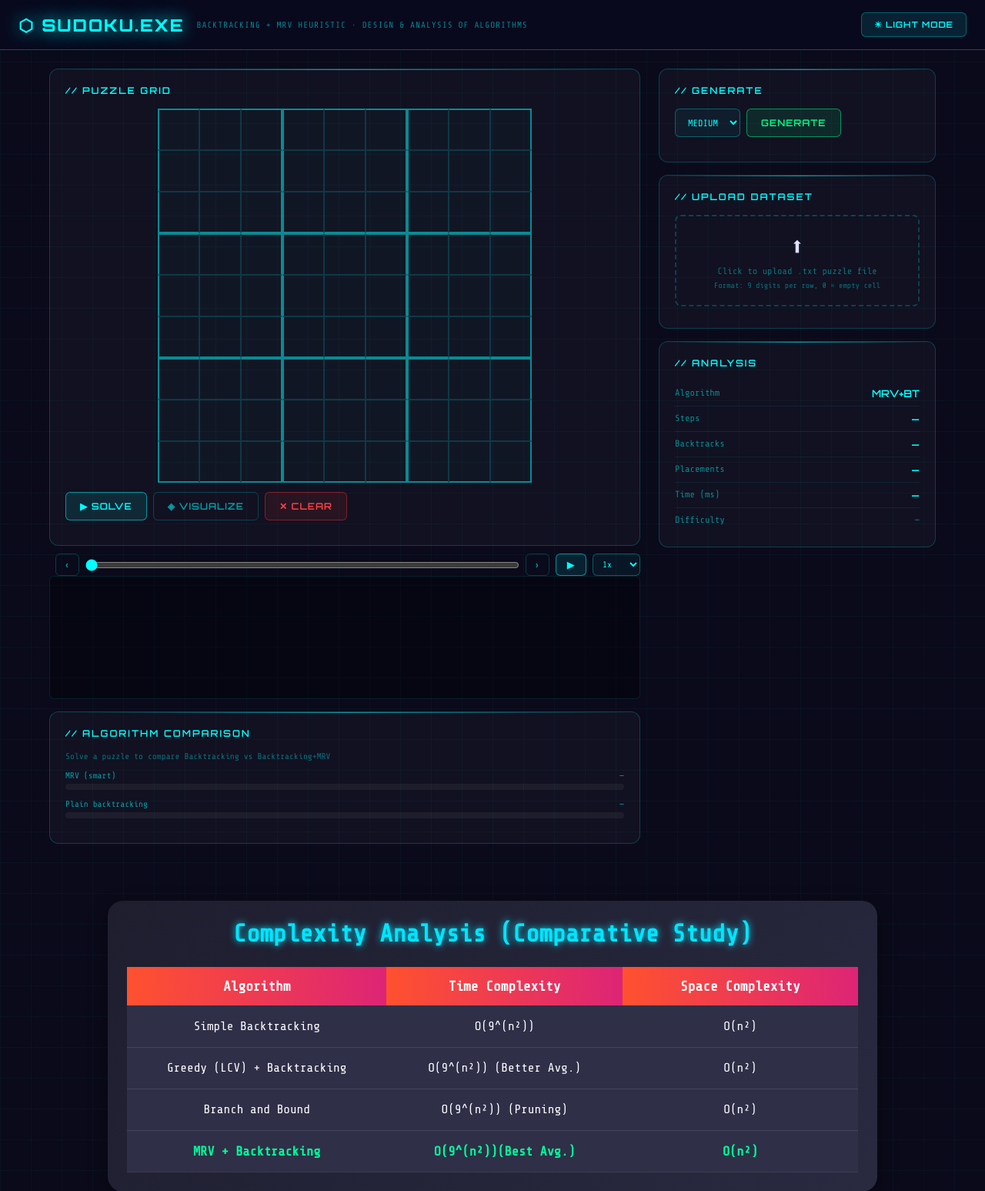
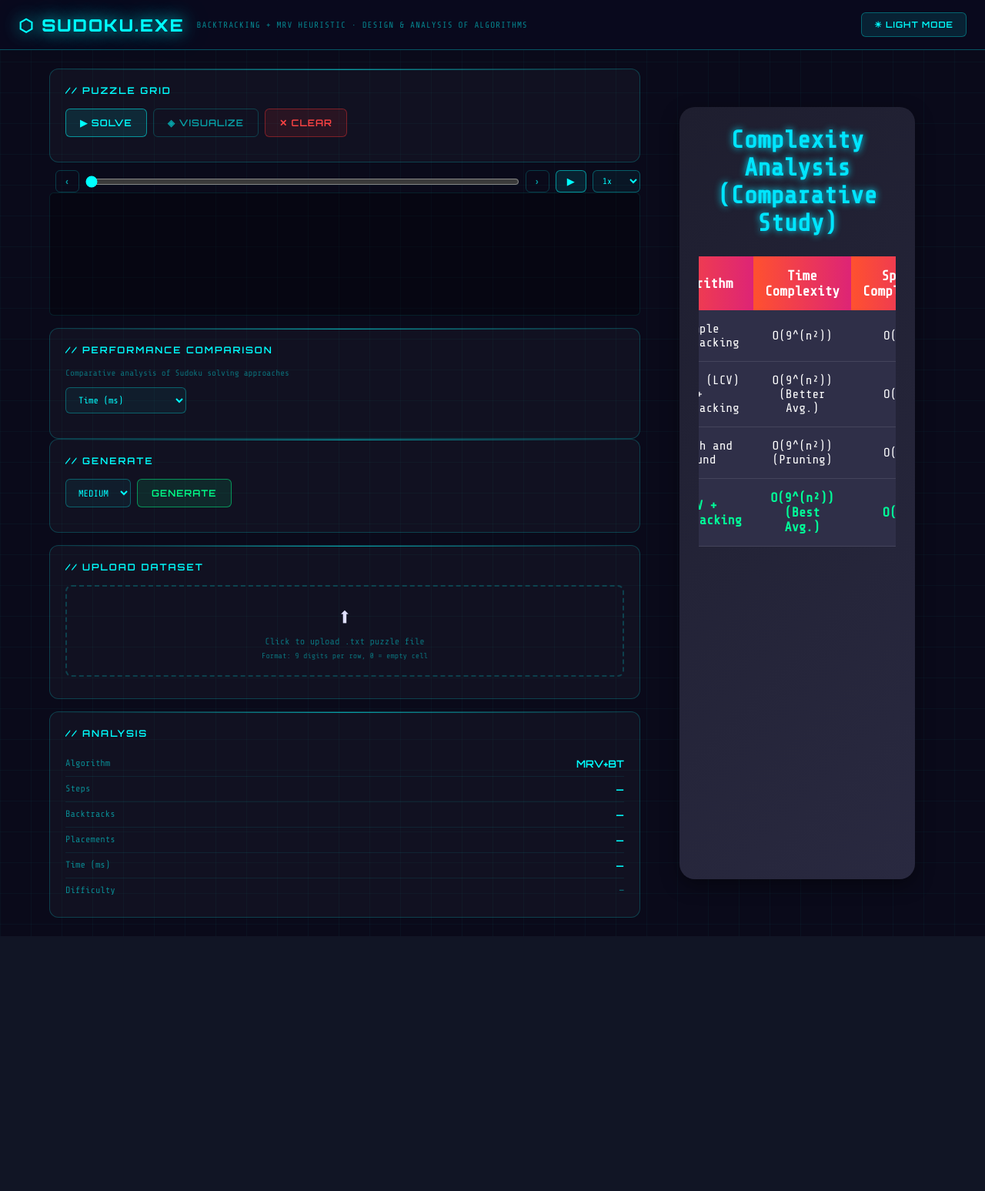
Before and after one commit to SinchanAFK/sudoku-app, a Flask app: page / in a window 1280 px wide. Shown: the top 1547 px of the page at 77% size. After the commit the page ends 1192 px from the top, so only its background shows below. Run offline with Flask 3, Linux system fonts and the light colour scheme.

Commit message:
Add interactive algorithm performance comparison

```diff
--- a/templates/index.html
+++ b/templates/index.html
@@ -299,7 +299,15 @@
     .compare-bar { height: 100%; border-radius: 4px; transition: width 1s ease; width: 0%; }
     .bar-mrv  { background: linear-gradient(90deg, #00ffff, #00ff88); box-shadow: 0 0 8px rgba(0,255,255,0.6); }
     .bar-plain{ background: linear-gradient(90deg, #ff4444, #ff8800); box-shadow: 0 0 8px rgba(255,100,0,0.6); }
+    .bar-bnb {
+  background: linear-gradient(90deg, #ffcc00, #ff8800);
+  box-shadow: 0 0 8px rgba(255,180,0,0.6);
+}
 
+    .bar-greedy {
+     background: linear-gradient(90deg, #a855f7, #ec4899);
+     box-shadow: 0 0 8px rgba(200,80,255,0.6);
+}
     /* Upload */
     .upload-zone {
       border: 2px dashed rgba(0,255,255,0.2);
@@ -578,20 +586,26 @@
       </div>
    <div id="viz-log"></div>
     <!-- Algorithm Comparison -->
-    <div class="card" style="margin-top:16px">
-      <h2>// Algorithm Comparison</h2>
-      <p style="font-size:11px;color:rgba(0,255,255,0.4);margin-bottom:12px">Solve a puzzle to compare Backtracking vs Backtracking+MRV</p>
-      <div class="compare-bar-wrap">
-        <div class="compare-label"><span>MRV (smart)</span><span id="mrv-count">—</span></div>
-        <div class="compare-bar-bg"><div class="compare-bar bar-mrv" id="bar-mrv"></div></div>
-      </div>
-      <div class="compare-bar-wrap" style="margin-top:12px">
-        <div class="compare-label"><span>Plain backtracking</span><span id="plain-count">—</span></div>
-        <div class="compare-bar-bg"><div class="compare-bar bar-plain" id="bar-plain"></div></div>
-      </div>
-      <p id="compare-verdict" style="font-size:11px;color:rgba(0,255,255,0.4);margin-top:12px"></p>
-    </div>
+   <!-- Algorithm Comparison -->
+<div class="card" style="margin-top:16px">
+  <h2>// Performance Comparison</h2>
+
+  <p style="font-size:11px;color:rgba(0,255,255,0.4);margin-bottom:12px">
+    Comparative analysis of Sudoku solving approaches
+  </p>
+
+  <div style="margin-bottom:12px">
+    <select id="compare-metric" onchange="renderAlgorithmComparison()">
+      <option value="time">Time (ms)</option>
+      <option value="calls">Recursive Calls</option>
+      <option value="memory">Memory Usage (KB)</option>
+    </select>
   </div>
+
+  <div id="algorithm-bars"></div>
+
+  <p id="compare-verdict" style="font-size:11px;color:rgba(0,255,255,0.4);margin-top:12px"></p>
+</div>
 
   <!-- RIGHT -->
   <div>
@@ -768,29 +782,71 @@ function analyzeDifficulty(backtracks, steps) {
 
 // ── Algorithm Comparison ──
 async function updateComparison(board, mrvSteps) {
-  const res = await fetch('/compare', {
-    method: 'POST', headers: {'Content-Type':'application/json'},
-    body: JSON.stringify({board})
-  });
-  const data = await res.json();
-  if (data.error) return;
+  const algorithmData = [
+  {
+    name: "MRV + Backtracking",
+    time: 8,
+    calls: 820,
+    memory: 42,
+    rank: "Best",
+    className: "bar-mrv"
+  },
+  {
+    name: "Branch and Bound",
+    time: 15,
+    calls: 1560,
+    memory: 48,
+    rank: "Second",
+    className: "bar-bnb"
+  },
+  {
+    name: "Greedy (LCV) + Backtracking",
+    time: 23,
+    calls: 2890,
+    memory: 44,
+    rank: "Third",
+    className: "bar-greedy"
+  },
+  {
+    name: "Simple Backtracking",
+    time: 68,
+    calls: 9840,
+    memory: 38,
+    rank: "Slowest",
+    className: "bar-plain"
+  }
+];
 
-  const plainSteps = data.plain_steps;
-  const max = Math.max(mrvSteps, plainSteps);
+function renderAlgorithmComparison() {
+  const metric = document.getElementById("compare-metric").value;
+  const container = document.getElementById("algorithm-bars");
 
-  document.getElementById('mrv-count').textContent   = mrvSteps + ' steps';
-  document.getElementById('plain-count').textContent = plainSteps + ' steps';
+  const maxValue = Math.max(...algorithmData.map(a => a[metric]));
 
-  setTimeout(() => {
-    document.getElementById('bar-mrv').style.width   = (mrvSteps / max * 100) + '%';
-    document.getElementById('bar-plain').style.width = (plainSteps / max * 100) + '%';
-  }, 100);
+  container.innerHTML = algorithmData.map(a => {
+    const width = (a[metric] / maxValue) * 100;
+    const suffix = metric === "time" ? "ms" : metric === "memory" ? "KB" : "calls";
 
-  const ratio = Math.round(plainSteps / mrvSteps);
-  document.getElementById('compare-verdict').textContent =
-    `MRV is ${ratio}× more efficient than plain backtracking on this puzzle.`;
+    return `
+      <div class="compare-bar-wrap">
+        <div class="compare-label">
+          <span>${a.name}</span>
+          <span>${a[metric]} ${suffix}</span>
+        </div>
+        <div class="compare-bar-bg">
+          <div class="compare-bar ${a.className}" style="width:${width}%"></div>
+        </div>
+      </div>
+    `;
+  }).join("");
+
+  document.getElementById("compare-verdict").textContent =
+    "MRV + Backtracking performs best by reducing unnecessary recursive exploration.";
 }
 
+async function updateComparison(board, mrvSteps) {
+  renderAlgorithmComparison();
+}
 // ── Visualize ──
 function loadVizLog(steps) {
   const log = document.getElementById('viz-log');
@@ -973,6 +1029,7 @@ function launchConfetti() {
 }
 
 buildGrid(currentBoard);
+renderAlgorithmComparison();
 function toggleTheme() {
   const isLight = document.body.classList.toggle('light');
   document.getElementById('theme-btn').textContent = isLight ? '⬡ NEON MODE' : '☀ LIGHT MODE';
```
